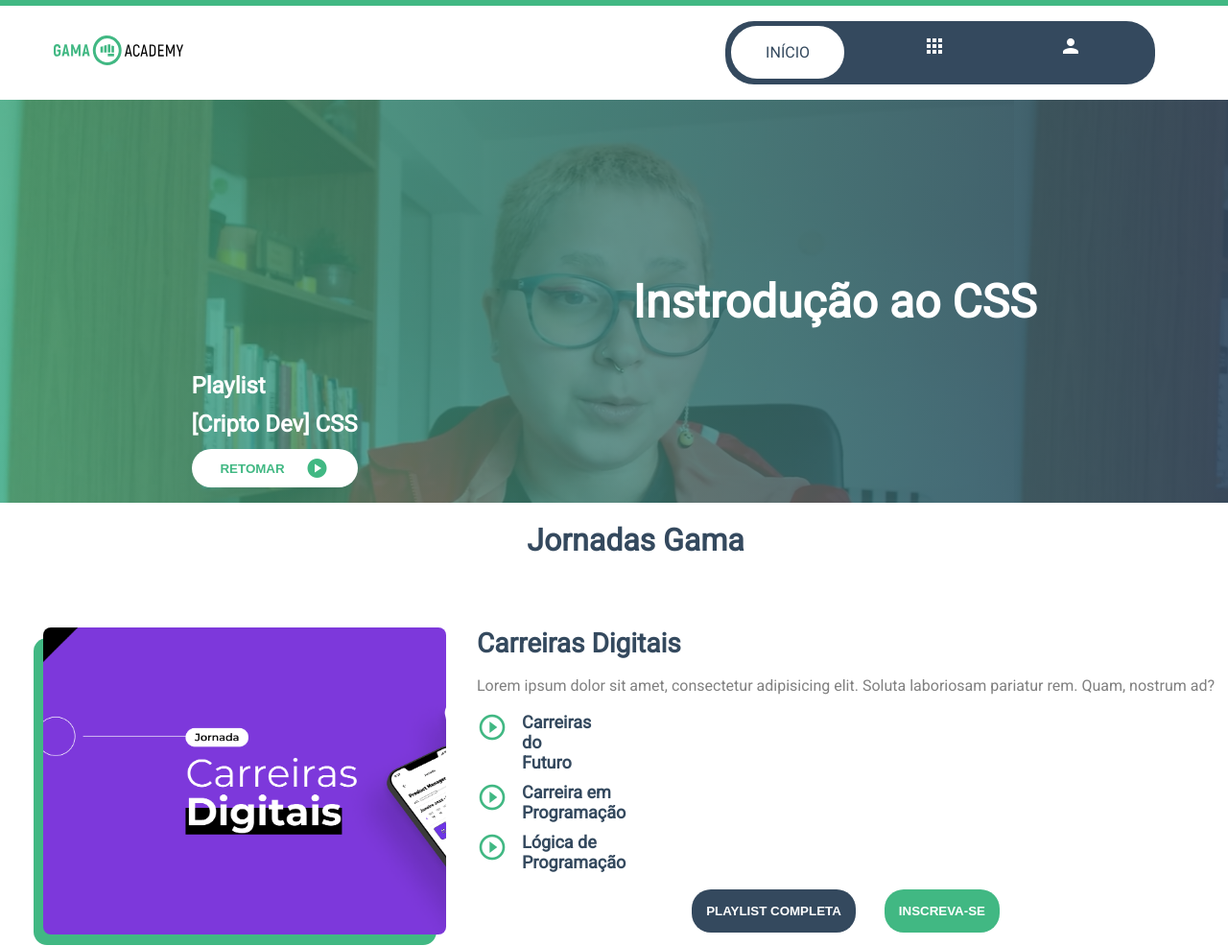
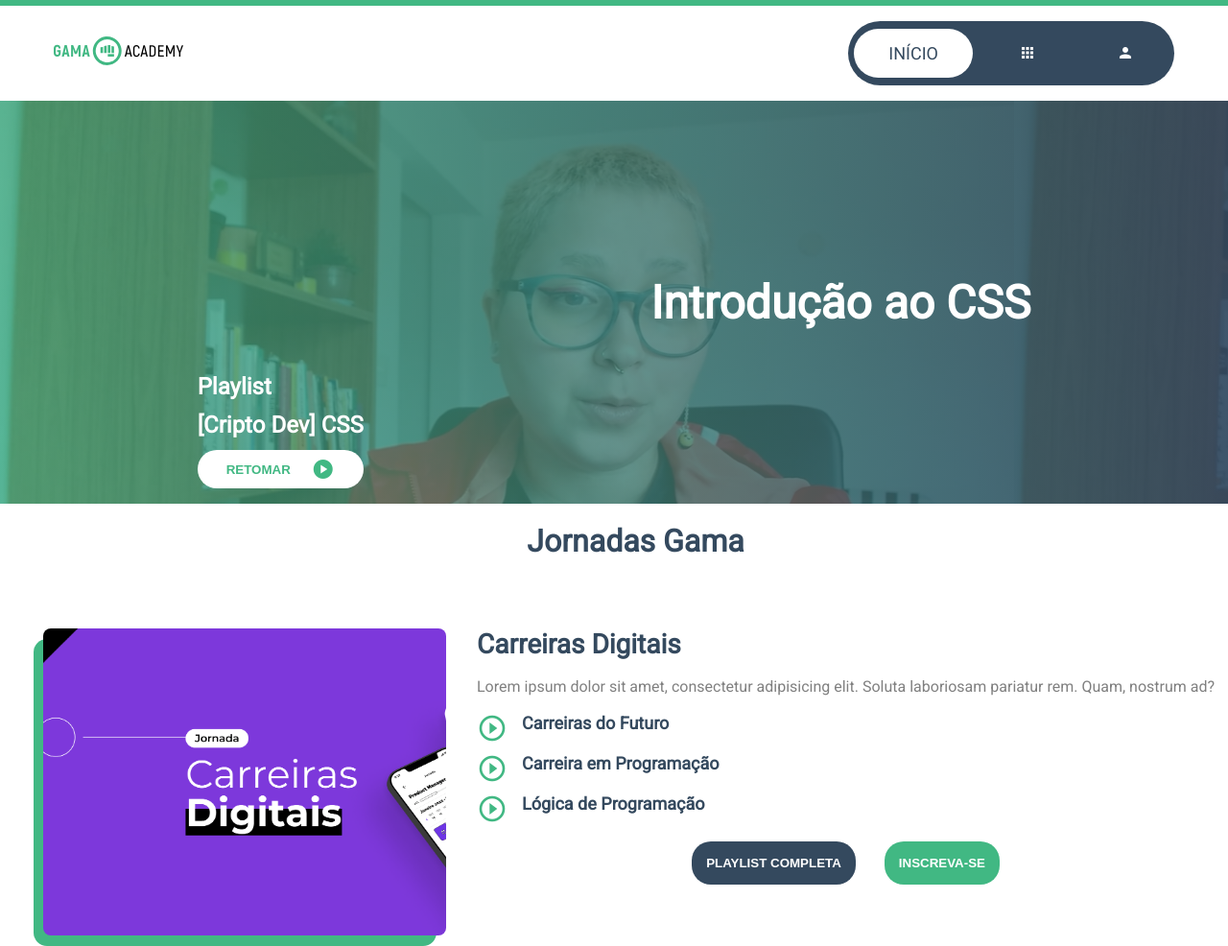
Before and after one commit to mesquitaoliveira/criptodeveloper_course_br, a plain HTML site: page index.html in a window 1280 px wide. Shown: the top 986 px of the page at 96% size. Drawn offline with Linux system fonts and the light colour scheme.

Commit message:
Menu solution

```diff
--- a/index.html
+++ b/index.html
@@ -27,8 +27,8 @@
           <li>
             <a href="#"><span class="material-icons"> person </span></a>
           </li>
-          <div class="animation start-home"></div>
         </ul>
+        <div class="animation start-home"></div>
       </nav>
     </header>
     <section class="play_list">
@@ -41,7 +41,7 @@
           </button>
         </div>
         <div class="briefing">
-          <h1>Instrodução ao CSS</h1>
+          <h1>Introdução ao CSS</h1>
         </div>
       </div>
     </section>
--- a/style.css
+++ b/style.css
@@ -31,36 +31,30 @@
 }
 nav ul {
   display: flex;
-  -webkit-box-align: center;
   align-items: center;
-  -webkit-box-pack: justify;
   justify-content: space-between;
   background-color: #34495e;
-  border-radius: 30px;
-  float: right;
-  margin-right: 20px;
+  border-radius: 38px;
+  margin-left: auto;
 }
 nav ul li {
   display: inline-block;
-  line-height: 60px;
-  margin: 3px 40px 3px 6px;
+  line-height: 15px;
+  margin: 6px;
 }
 nav ul li a {
+  display: inline-block;
   color: #fff;
   padding: 18px 36px;
   border-radius: 27px;
-  font-size: 16px;
+  font-size: 18px;
   text-transform: uppercase;
+  text-align: center;
 }
-a:nth-child(1) {
-  width: 100px;
+nav ul li a .material-icons {
+  font-size: 18px;
 }
-a:nth-child(2) {
-  width: 100px;
-}
-a:nth-child(3) {
-  width: 110px;
-}
+
 a.active,
 a:hover {
   background: #fff;
@@ -83,14 +77,9 @@
       rgba(65, 184, 131, 0.7570378493194152) 100%
     ),
     url(./assets/playlist_background.png);
-  /* background: linear-gradient(
-    90deg,
-    rgba(65, 184, 131, 1) 0%,
-    rgba(52, 73, 94, 1) 100%,
-    rgba(65, 184, 131, 1) 100%
-  ); */
   object-fit: cover;
   padding: 16px 56px;
+  width: 100%;
 }
 .description {
   display: flex;
@@ -140,6 +129,7 @@
 .course_list p {
   color: #808080;
   text-align: left;
+  max-width: fit-content;
 }
 .journey_cards {
   padding-top: 40px;
```
